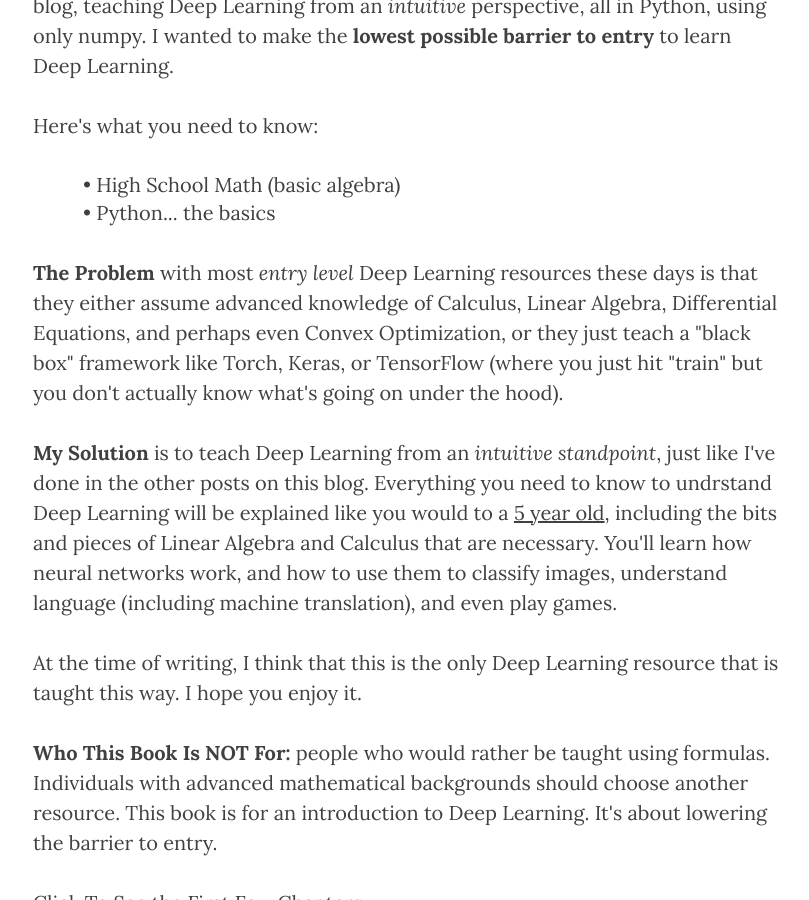
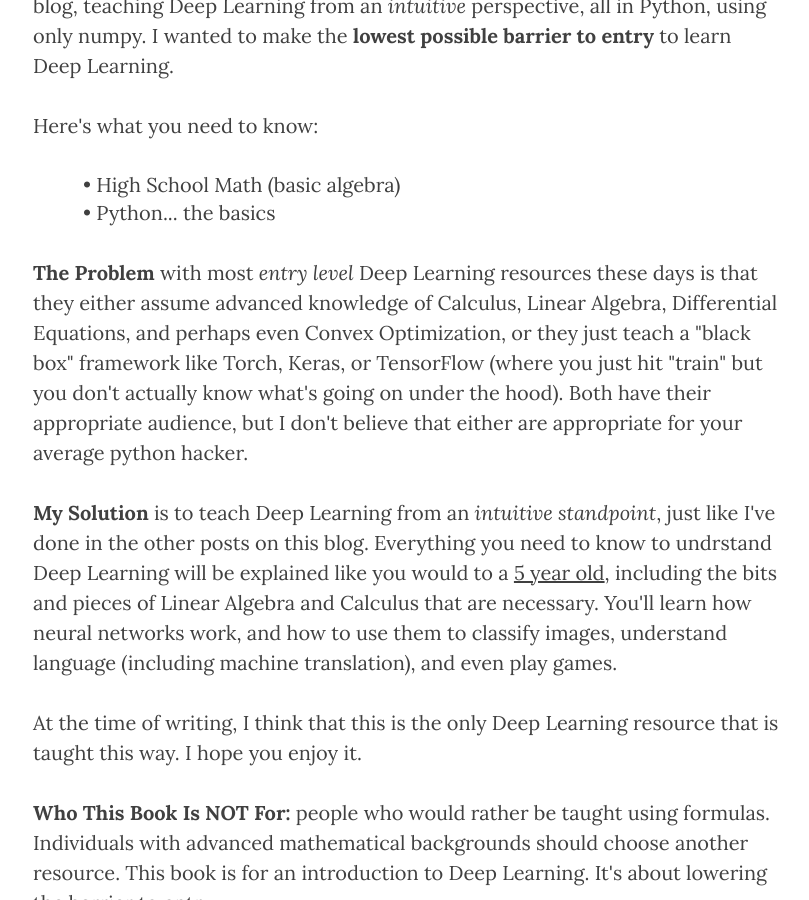
Before and after one commit to iamtrask/iamtrask.github.io, a Jekyll site: the page built from _posts/2016-08-17-grokking-deep-learning.markdown, in a window 1280 px wide and 900 px high, scrolled down 718 px. Shown: the whole window, without its empty margins (232-1041 px from the left). Built offline with Jekyll 4.4.1, drawn with Linux system fonts in a browser that asks for light colours; nearby versions of some CDN libraries.

Commit message:
Grokking Deep Learning

```diff
--- a/_posts/2016-08-17-grokking-deep-learning.markdown
+++ b/_posts/2016-08-17-grokking-deep-learning.markdown
@@ -16,7 +16,7 @@
 • Python... the basics</div></p>
 
 
-<p><b>The Problem</b> with most <i>entry level</i> Deep Learning resources these days is that they either assume advanced knowledge of Calculus, Linear Algebra, Differential Equations, and perhaps even Convex Optimization, or they just teach a "black box" framework like Torch, Keras, or TensorFlow (where you just hit "train" but you don't actually know what's going on under the hood).</p>
+<p><b>The Problem</b> with most <i>entry level</i> Deep Learning resources these days is that they either assume advanced knowledge of Calculus, Linear Algebra, Differential Equations, and perhaps even Convex Optimization, or they just teach a "black box" framework like Torch, Keras, or TensorFlow (where you just hit "train" but you don't actually know what's going on under the hood). Both have their appropriate audience, but I don't believe that either are appropriate for your average python hacker.</p>
 
 <p><b>My Solution</b> is to teach Deep Learning from an <i>intuitive standpoint</i>, just like I've done in the other posts on this blog. Everything you need to know to undrstand Deep Learning will be explained like you would to a <u>5 year old</u>, including the bits and pieces of Linear Algebra and Calculus that are necessary. You'll learn how neural networks work, and how to use them to classify images, understand language (including machine translation), and even play games.</p>
 
```
